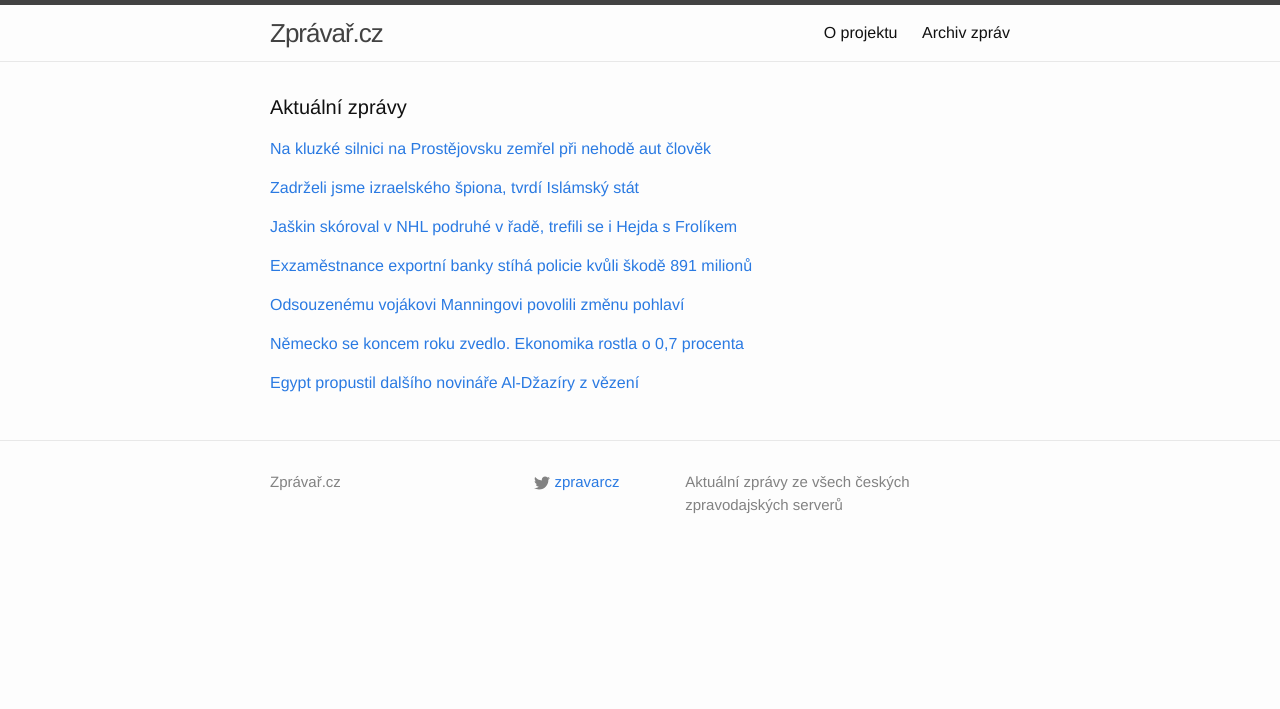
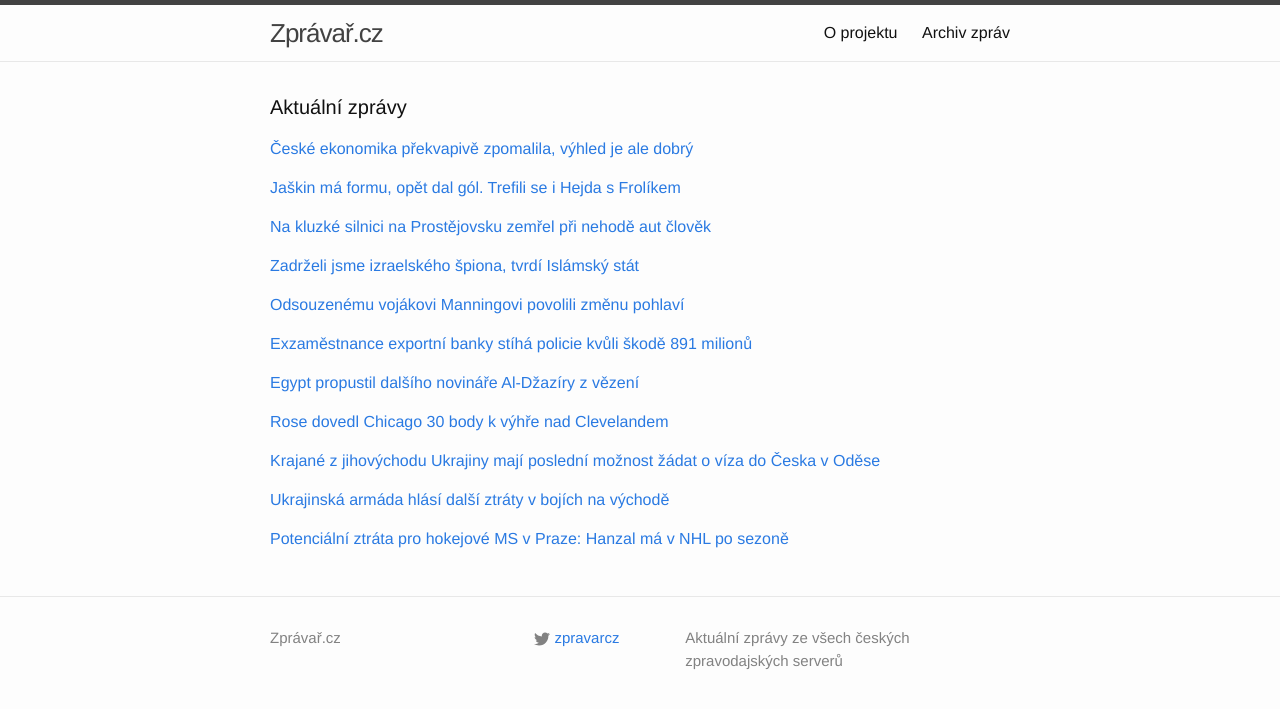
Before and after one commit to adliska/zpravar, a Jekyll site: the page built from index.html, in a window 1280 px wide. Shown: the top 709 px of the page. Built offline with Jekyll 4.4.1, drawn with Linux system fonts in a browser that asks for light colours.

Commit message:
zpravar news update

```diff
--- a/index.html
+++ b/index.html
@@ -5,8 +5,30 @@ layout: default
 <div class="home">
     <h1 class="page-heading">Aktuální zprávy</h1>
 
-<p><a href="javascript:;" onclick="toggle_visibility('zpravy0')">Na kluzké silnici na Prostějovsku zemřel při nehodě aut člověk</a></p>
+<p><a href="javascript:;" onclick="toggle_visibility('zpravy0')">České ekonomika překvapivě zpomalila, výhled je ale dobrý</a></p>
 <div id="zpravy0" style="display:none">
+<ul>
+<li><a href=http://zpravy.aktualne.cz/ekonomika/ceske-ekonomika-prekvapive-zpomalila-vyhled-je-ale-dobry/r~aaa52fa0b35a11e490f70025900fea04/>České ekonomika překvapivě zpomalila, výhled je ale dobrý - zpravy.aktualne.cz</a></li>
+<li><a href=http://ekonomika.idnes.cz/ceska-ekonomika-loni-rostla-o-2-procenta-fcl-/ekonomika.aspx?c=A150213_091412_ekonomika_fih>Česká ekonomika loni rostla o dvě procenta. Čekalo se víc - ekonomika.idnes.cz</a></li>
+<li><a href=http://www.rozhlas.cz/_zprava/ceska-ekonomika-loni-rostla-o-2-procentave-ctvrtem-ctvrtleti-o-13--1455140>Česká ekonomika loni rostla o 2 procenta,ve čtvrtém čtvrtletí o 1,3  - www.rozhlas.cz</a></li>
+<li><a href=http://www.financninoviny.cz/zpravodajstvi/zpravy/francouzska-ekonomika-ve-ctvrtleti-zpomalila-rust-na-0-1-procenta/1180864>Francouzská ekonomika ve čtvrtletí zpomalila růst na 0,1 procenta - www.financninoviny.cz</a></li>
+<li><a href=http://zpravy.e15.cz/burzy-a-trhy/makroekonomicka-data/nemecko-roste-necekane-rychle-o-0-7-procenta-francie-zpomaluje-1162608>Německo roste nečekaně rychle o 0,7 procenta, Francie zpomaluje - zpravy.e15.cz</a></li>
+<li><a href=http://ekonomika.idnes.cz/nemecko-koncem-roku-rostlo-o-0-7-procenta-f02-/eko_euro.aspx?c=A150213_084044_eko_euro_fih>Německo se koncem roku zvedlo. Ekonomika rostla o 0,7 procenta - ekonomika.idnes.cz</a></li>
+<li><a href=http://byznys.ihned.cz/c1-63531590-nemecka-ekonomika-roste-ve-ctvrtem-ctvrtleti-se-zvedla-o-0-6-procent>Německá ekonomika roste, ve čtvrtém čtvrtletí se zvedla o 0,6 procent - byznys.ihned.cz</a></li>
+<li><a href=http://www.financninoviny.cz/zpravodajstvi/zpravy/csu-dnes-zverejni-udaje-o-hdp-za-rok-2014-ceka-se-rust-o-2-3-/1180817>ČSÚ dnes zveřejní údaje o HDP za rok 2014, čeká se růst o 2,3 % - www.financninoviny.cz</a></li>
+</ul>
+</div><p><a href="javascript:;" onclick="toggle_visibility('zpravy1')">Jaškin má formu, opět dal gól. Trefili se i Hejda s Frolíkem</a></p>
+<div id="zpravy1" style="display:none">
+<ul>
+<li><a href=http://www.tyden.cz/rubriky/sport/hokej/nhl/jaskin-ma-formu-opet-dal-gol-trefili-se-i-hejda-s-frolikem_333320.html>Jaškin má formu, opět dal gól. Trefili se i Hejda s Frolíkem - www.tyden.cz</a></li>
+<li><a href=http://www.rozhlas.cz/_zprava/jaskin-skoroval-v-nhl-podruhe-v-rade-trefili-se-i-hejda-s-frolikem--1455095>Jaškin skóroval v NHL podruhé v řadě, trefili se i Hejda s Frolíkem - www.rozhlas.cz</a></li>
+<li><a href=http://www.denik.cz/hokej/jaskin-znovu-skoroval-trefili-se-i-hejda-a-frolik-20150213.html>Jaškin znovu skóroval, trefili se i Hejda a Frolík - www.denik.cz</a></li>
+<li><a href=http://hokej.idnes.cz/jaskin-potvrdil-golovou-formu-dzz-/nhl.aspx?c=A150213_070535_nhl_Mkr>Jaškin potvrdil gólovou formu, mezi střelci byli i Frolík a Hejda - hokej.idnes.cz</a></li>
+<li><a href=http://www.sportovninoviny.cz/zpravy/jaskin-znovu-skoroval-trefili-se-i-hejda-a-frolik/1180834>Jaškin znovu skóroval, trefili se i Hejda a Frolík - www.sportovninoviny.cz</a></li>
+<li><a href=http://sport.aktualne.cz/jaskinovi-to-pali-dalsim-golem-pomohl-zdolat-tampu/r~ccc4ad48b34311e4b98c002590604f2e/>Jaškinovi to pálí! Dalším gólem pomohl zdolat Tampu - sport.aktualne.cz</a></li>
+</ul>
+</div><p><a href="javascript:;" onclick="toggle_visibility('zpravy2')">Na kluzké silnici na Prostějovsku zemřel při nehodě aut člověk</a></p>
+<div id="zpravy2" style="display:none">
 <ul>
 <li><a href=http://www.ceskatelevize.cz/ct24/regiony/301541-na-kluzke-silnici-na-prostejovsku-zemrel-pri-nehode-aut-clovek/>Na kluzké silnici na Prostějovsku zemřel při nehodě aut člověk - www.ceskatelevize.cz</a></li>
 <li><a href=http://olomouc.idnes.cz/u-nemcic-nad-hanou-bouralo-na-kluzke-silnici-nekolik-aut-jeden-clovek-zemrel-1bt-/olomouc-zpravy.aspx?c=A150213_082541_olomouc-zpravy_jpl>U Němčic nad Hanou bouralo na ledu několik aut, jeden člověk zemřel - olomouc.idnes.cz</a></li>
@@ -14,31 +36,14 @@ layout: default
 <li><a href=http://www.ceskenoviny.cz/zpravy/zpravy/na-prostejovsku-havarovalo-nekolik-aut-jeden-clovek-zemrel/1180857>Na Prostějovsku havarovalo několik aut, jeden člověk zemřel - www.ceskenoviny.cz</a></li>
 <li><a href=http://www.novinky.cz/krimi/361569-na-prostejovsku-se-srazilo-pet-aut-jeden-mrtvy.html>Na Prostějovsku se srazilo pět aut, jeden mrtvý - www.novinky.cz</a></li>
 </ul>
-</div><p><a href="javascript:;" onclick="toggle_visibility('zpravy1')">Zadrželi jsme izraelského špiona, tvrdí Islámský stát</a></p>
-<div id="zpravy1" style="display:none">
+</div><p><a href="javascript:;" onclick="toggle_visibility('zpravy3')">Zadrželi jsme izraelského špiona, tvrdí Islámský stát</a></p>
+<div id="zpravy3" style="display:none">
 <ul>
 <li><a href=http://www.tyden.cz/rubriky/zahranici/asie-a-oceanie/zadrzeli-jsme-izraelskeho-spiona-tvrdi-islamsky-stat_333301.html>Zadrželi jsme izraelského špiona, tvrdí Islámský stát - www.tyden.cz</a></li>
 <li><a href=http://zpravy.aktualne.cz/zahranici/zadrzeli-jsme-izraelskeho-spiona-tvrdi-islamsky-stat/r~961c9550b34611e486b9002590604f2e/>Zadrželi jsme izraelského špiona, tvrdí Islámský stát - zpravy.aktualne.cz</a></li>
 <li><a href=http://zpravy.idnes.cz/islamsky-stat-zadrzeny-spion-z-izraele-fcm-/zahranicni.aspx?c=A150213_064447_zahranicni_wlk>Islámský stát tvrdí, že zadržel izraelského špiona - zpravy.idnes.cz</a></li>
 <li><a href=http://www.novinky.cz/zahranicni/blizky-a-stredni-vychod/361566-islamsky-stat-tvrdi-ze-ma-izraelskeho-spiona.html>Islámský stát tvrdí, že má izraelského špióna - www.novinky.cz</a></li>
 <li><a href=http://www.ceskenoviny.cz/zpravy/zpravy/bojovnici-islamskeho-statu-udajne-zadrzeli-izraelskeho-spiona/1180810>Bojovníci Islámského státu údajně zadrželi izraelského špióna - www.ceskenoviny.cz</a></li>
-</ul>
-</div><p><a href="javascript:;" onclick="toggle_visibility('zpravy2')">Jaškin skóroval v NHL podruhé v řadě, trefili se i Hejda s Frolíkem</a></p>
-<div id="zpravy2" style="display:none">
-<ul>
-<li><a href=http://www.rozhlas.cz/_zprava/jaskin-skoroval-v-nhl-podruhe-v-rade-trefili-se-i-hejda-s-frolikem--1455095>Jaškin skóroval v NHL podruhé v řadě, trefili se i Hejda s Frolíkem - www.rozhlas.cz</a></li>
-<li><a href=http://www.denik.cz/hokej/jaskin-znovu-skoroval-trefili-se-i-hejda-a-frolik-20150213.html>Jaškin znovu skóroval, trefili se i Hejda a Frolík - www.denik.cz</a></li>
-<li><a href=http://hokej.idnes.cz/jaskin-potvrdil-golovou-formu-dzz-/nhl.aspx?c=A150213_070535_nhl_Mkr>Jaškin potvrdil gólovou formu, mezi střelci byli i Frolík a Hejda - hokej.idnes.cz</a></li>
-<li><a href=http://www.sportovninoviny.cz/zpravy/jaskin-znovu-skoroval-trefili-se-i-hejda-a-frolik/1180834>Jaškin znovu skóroval, trefili se i Hejda a Frolík - www.sportovninoviny.cz</a></li>
-<li><a href=http://sport.aktualne.cz/jaskinovi-to-pali-dalsim-golem-pomohl-zdolat-tampu/r~ccc4ad48b34311e4b98c002590604f2e/>Jaškinovi to pálí! Dalším gólem pomohl zdolat Tampu - sport.aktualne.cz</a></li>
-</ul>
-</div><p><a href="javascript:;" onclick="toggle_visibility('zpravy3')">Exzaměstnance exportní banky stíhá policie kvůli škodě 891 milionů</a></p>
-<div id="zpravy3" style="display:none">
-<ul>
-<li><a href=http://ekonomika.idnes.cz/kvuli-uverum-ceske-exportni-banky-padlo-dalsi-obvineni-pie-/ekoakcie.aspx?c=A150213_073846_ekoakcie_jpl>Exzaměstnance exportní banky stíhá policie kvůli škodě 891 milionů - ekonomika.idnes.cz</a></li>
-<li><a href=http://www.lidovky.cz/dalsi-obvineni-pro-ceskou-exportni-banku-zamestnanec-zpusobil-stamilionove-skody-gk7-/zpravy-domov.aspx?c=A150213_074116_ln_domov_rof>Další obvinění pro exportní banku. Stamilionové škody od jediného muže  - www.lidovky.cz</a></li>
-<li><a href=http://zpravy.e15.cz/domaci/udalosti/kvuli-uverum-ceb-padlo-dalsi-obvineni-1162592>Kvůli úvěrům ČEB padlo další obvinění - zpravy.e15.cz</a></li>
-<li><a href=http://www.ceskenoviny.cz/zpravy/zpravy/mfd-kvuli-uverum-ceb-padlo-dalsi-obvineni/1180824>MfD: Kvůli úvěrům ČEB padlo další obvinění - www.ceskenoviny.cz</a></li>
 </ul>
 </div><p><a href="javascript:;" onclick="toggle_visibility('zpravy4')">Odsouzenému vojákovi Manningovi povolili změnu pohlaví</a></p>
 <div id="zpravy4" style="display:none">
@@ -48,13 +53,13 @@ layout: default
 <li><a href=http://www.novinky.cz/zahranicni/amerika/361564-odsouzenemu-vojakovi-manningovi-povolili-zmenu-pohlavi.html>Odsouzenému vojákovi Manningovi povolili změnu pohlaví - www.novinky.cz</a></li>
 <li><a href=http://www.ceskenoviny.cz/zpravy/zpravy/americke-urady-povolily-manningove-hormonalni-zmenu-pohlavi/1180815>Americké úřady povolily Manningové hormonální změnu pohlaví - www.ceskenoviny.cz</a></li>
 </ul>
-</div><p><a href="javascript:;" onclick="toggle_visibility('zpravy5')">Německo se koncem roku zvedlo. Ekonomika rostla o 0,7 procenta</a></p>
+</div><p><a href="javascript:;" onclick="toggle_visibility('zpravy5')">Exzaměstnance exportní banky stíhá policie kvůli škodě 891 milionů</a></p>
 <div id="zpravy5" style="display:none">
 <ul>
-<li><a href=http://ekonomika.idnes.cz/nemecko-koncem-roku-rostlo-o-0-7-procenta-f02-/eko_euro.aspx?c=A150213_084044_eko_euro_fih>Německo se koncem roku zvedlo. Ekonomika rostla o 0,7 procenta - ekonomika.idnes.cz</a></li>
-<li><a href=http://byznys.ihned.cz/c1-63531590-nemecka-ekonomika-roste-ve-ctvrtem-ctvrtleti-se-zvedla-o-0-6-procent>Německá ekonomika roste, ve čtvrtém čtvrtletí se zvedla o 0,6 procent - byznys.ihned.cz</a></li>
-<li><a href=http://byznys.ihned.cz/c1-63531370-pet-nejdulezitejsich-zprav-z-byznysu-ktere-by-vam-nemely-uniknout>Pět nejdůležitějších zpráv z byznysu, které by vám neměly uniknout - byznys.ihned.cz</a></li>
-<li><a href=http://www.financninoviny.cz/zpravodajstvi/zpravy/csu-dnes-zverejni-udaje-o-hdp-za-rok-2014-ceka-se-rust-o-2-3-/1180817>ČSÚ dnes zveřejní údaje o HDP za rok 2014, čeká se růst o 2,3 % - www.financninoviny.cz</a></li>
+<li><a href=http://ekonomika.idnes.cz/kvuli-uverum-ceske-exportni-banky-padlo-dalsi-obvineni-pie-/ekoakcie.aspx?c=A150213_073846_ekoakcie_jpl>Exzaměstnance exportní banky stíhá policie kvůli škodě 891 milionů - ekonomika.idnes.cz</a></li>
+<li><a href=http://www.lidovky.cz/dalsi-obvineni-pro-ceskou-exportni-banku-zamestnanec-zpusobil-stamilionove-skody-gk7-/zpravy-domov.aspx?c=A150213_074116_ln_domov_rof>Další obvinění pro exportní banku. Stamilionové škody od jediného muže  - www.lidovky.cz</a></li>
+<li><a href=http://zpravy.e15.cz/domaci/udalosti/kvuli-uverum-ceb-padlo-dalsi-obvineni-1162592>Kvůli úvěrům ČEB padlo další obvinění - zpravy.e15.cz</a></li>
+<li><a href=http://www.ceskenoviny.cz/zpravy/zpravy/mfd-kvuli-uverum-ceb-padlo-dalsi-obvineni/1180824>MfD: Kvůli úvěrům ČEB padlo další obvinění - www.ceskenoviny.cz</a></li>
 </ul>
 </div><p><a href="javascript:;" onclick="toggle_visibility('zpravy6')">Egypt propustil dalšího novináře Al-Džazíry z vězení</a></p>
 <div id="zpravy6" style="display:none">
@@ -63,4 +68,32 @@ layout: default
 <li><a href=http://zpravy.aktualne.cz/zahranici/egypt-propustil-novinare-ktereho-veznil-vice-nez-400-dni/r~ef03df54b34911e4ab15002590604f2e/>Egypt propustil novináře, kterého věznil více než 400 dní - zpravy.aktualne.cz</a></li>
 <li><a href=http://www.ceskenoviny.cz/zpravy/zpravy/egypt-po-vice-nez-roce-propustil-vezneneho-novinare-al-dzaziry/1180835>Egypt po více než roce propustil vězněného novináře Al-Džazíry - www.ceskenoviny.cz</a></li>
 </ul>
+</div><p><a href="javascript:;" onclick="toggle_visibility('zpravy7')">Rose dovedl Chicago 30 body k výhře nad Clevelandem</a></p>
+<div id="zpravy7" style="display:none">
+<ul>
+<li><a href=http://www.denik.cz/ostatni_sport/rose-dovedl-chicago-30-body-k-vyhre-nad-clevelandem-20150213.html>Rose dovedl Chicago 30 body k výhře nad Clevelandem - www.denik.cz</a></li>
+<li><a href=http://sport.idnes.cz/basketbalova-nba-chicago-vs-cleveland-dw3-/basket.aspx?c=A150213_085021_sport-basket_ald>Rose dal 30 bodů, Snell otrávil Jamese a Chicago porazilo Cleveland - sport.idnes.cz</a></li>
+<li><a href=http://sport.aktualne.cz/rose-dotahl-chicago-k-vyhre-nad-clevelandem/r~a4710f82b35511e486b9002590604f2e/>Rose dotáhl Chicago k výhře nad Clevelandem - sport.aktualne.cz</a></li>
+</ul>
+</div><p><a href="javascript:;" onclick="toggle_visibility('zpravy8')">Krajané z jihovýchodu Ukrajiny mají poslední možnost žádat o víza do Česka v Oděse</a></p>
+<div id="zpravy8" style="display:none">
+<ul>
+<li><a href=http://www.rozhlas.cz/_zprava/krajane-z-jihovychodu-ukrajiny-maji-posledni-moznost-zadat-o-viza-do-ceska-v-odese--1455074>Krajané z jihovýchodu Ukrajiny mají poslední možnost žádat o víza do Česka v Oděse - www.rozhlas.cz</a></li>
+<li><a href=http://www.rozhlas.cz/_zprava/krajane-jihovychodu-ukrajiny-maji-posledni-moznost-zadat-o-viza-do-ceska-v-odese--1455074>Krajané jihovýchodu Ukrajiny mají poslední možnost žádat o víza do Česka v Oděse - www.rozhlas.cz</a></li>
+<li><a href=http://www.rozhlas.cz/_zprava/krajanum-z-jizni-a-vychodni-ukrajiny-pomahaji-ceske-urady-v-repatriaci--1455074>Krajanům z jižní a východní Ukrajiny pomáhají české úřady v repatriaci - www.rozhlas.cz</a></li>
+</ul>
+</div><p><a href="javascript:;" onclick="toggle_visibility('zpravy9')">Ukrajinská armáda hlásí další ztráty v bojích na východě</a></p>
+<div id="zpravy9" style="display:none">
+<ul>
+<li><a href=http://www.ceskenoviny.cz/zpravy/zpravy/ukrajinska-armada-hlasi-dalsi-ztraty-v-bojich-na-vychode/1180879>Ukrajinská armáda hlásí další ztráty v bojích na východě - www.ceskenoviny.cz</a></li>
+<li><a href=http://www.tyden.cz/rubriky/zahranici/rusko-a-okoli/ukrajina-vyhlizi-primeri-armada-hlasi-nove-obeti-na-zivotech_333314.html>Ukrajina vyhlíží příměří. Armáda hlásí nové oběti na životech - www.tyden.cz</a></li>
+<li><a href=http://www.lidovky.cz/ukrajina-ceka-na-primeri-vojaci-v-donbasu-dal-umiraji-pc1-/zpravy-svet.aspx?c=A150213_090920_ln_zahranici_rof>Ukrajina čeká na příměří. Vojáci v Donbasu dál umírají   - www.lidovky.cz</a></li>
+</ul>
+</div><p><a href="javascript:;" onclick="toggle_visibility('zpravy10')">Potenciální ztráta pro hokejové MS v Praze: Hanzal má v NHL po sezoně</a></p>
+<div id="zpravy10" style="display:none">
+<ul>
+<li><a href=http://hokej.idnes.cz/hokej-nhl-hanzal-ms-2015-0t3-/nhl.aspx?c=A150213_093352_nhl_mne>Potenciální ztráta pro hokejové MS v Praze: Hanzal má v NHL po sezoně - hokej.idnes.cz</a></li>
+<li><a href=http://sport.aktualne.cz/konec-sezony-hanzal-jde-na-operaci-zad/r~7e82eae4b35911e490f70025900fea04/>Konec sezony? Hanzal jde na operaci zad - sport.aktualne.cz</a></li>
+<li><a href=http://www.sportovninoviny.cz/zpravy/hanzal-jde-se-zady-znovu-na-operaci-a-sezona-pro-nej-asi-skoncila/1180861>Hanzal jde se zády znovu na operaci a sezona pro něj asi skončila - www.sportovninoviny.cz</a></li>
+</ul>
 </div></div>
```
